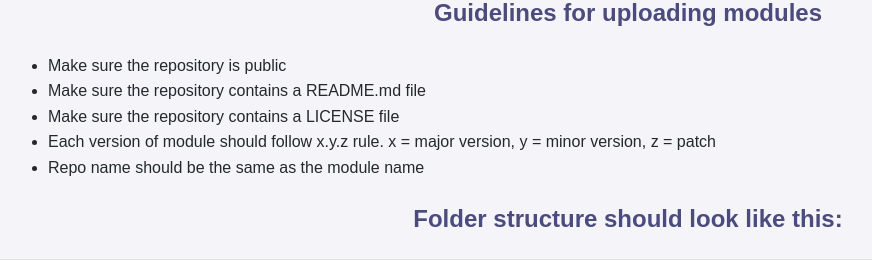
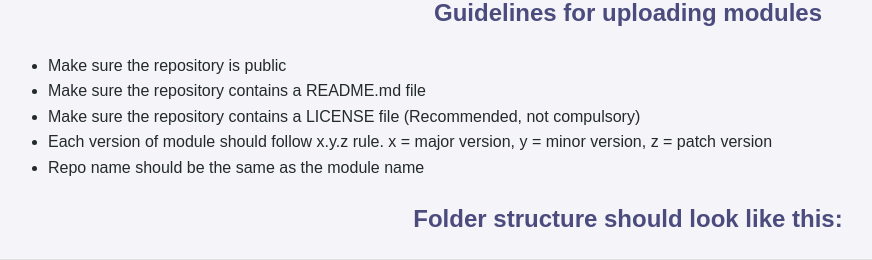
Before and after one commit to atrithakar/cul_backend_fastapi_mongodb, a FastAPI app: page /upload_modules in a window 1280 px wide. Shown: the part 145-405 px from the top of the page, without its empty margins (12-884 px from the left). Run offline with FastAPI, Linux system fonts and the light colour scheme; the visitor is signed in with stand-in values (Sample User, id 1); parts of the project's set-up code (start-up, migrations or seed data) failed here and were passed over.

Commit message:
Minor changes

```diff
--- a/app/templates/upload_modules.html
+++ b/app/templates/upload_modules.html
@@ -23,8 +23,8 @@
     <ul>
         <li>Make sure the repository is public</li>
         <li>Make sure the repository contains a README.md file</li>
-        <li>Make sure the repository contains a LICENSE file</li>
-        <li>Each version of module should follow x.y.z rule. x = major version, y = minor version, z = patch</li>
+        <li>Make sure the repository contains a LICENSE file (Recommended, not compulsory)</li>
+        <li>Each version of module should follow x.y.z rule. x = major version, y = minor version, z = patch version</li>
         <li>Repo name should be the same as the module name</li>
         <!-- <li>Make sure the repository contains a .cul file</li> -->
     </ul>
```
